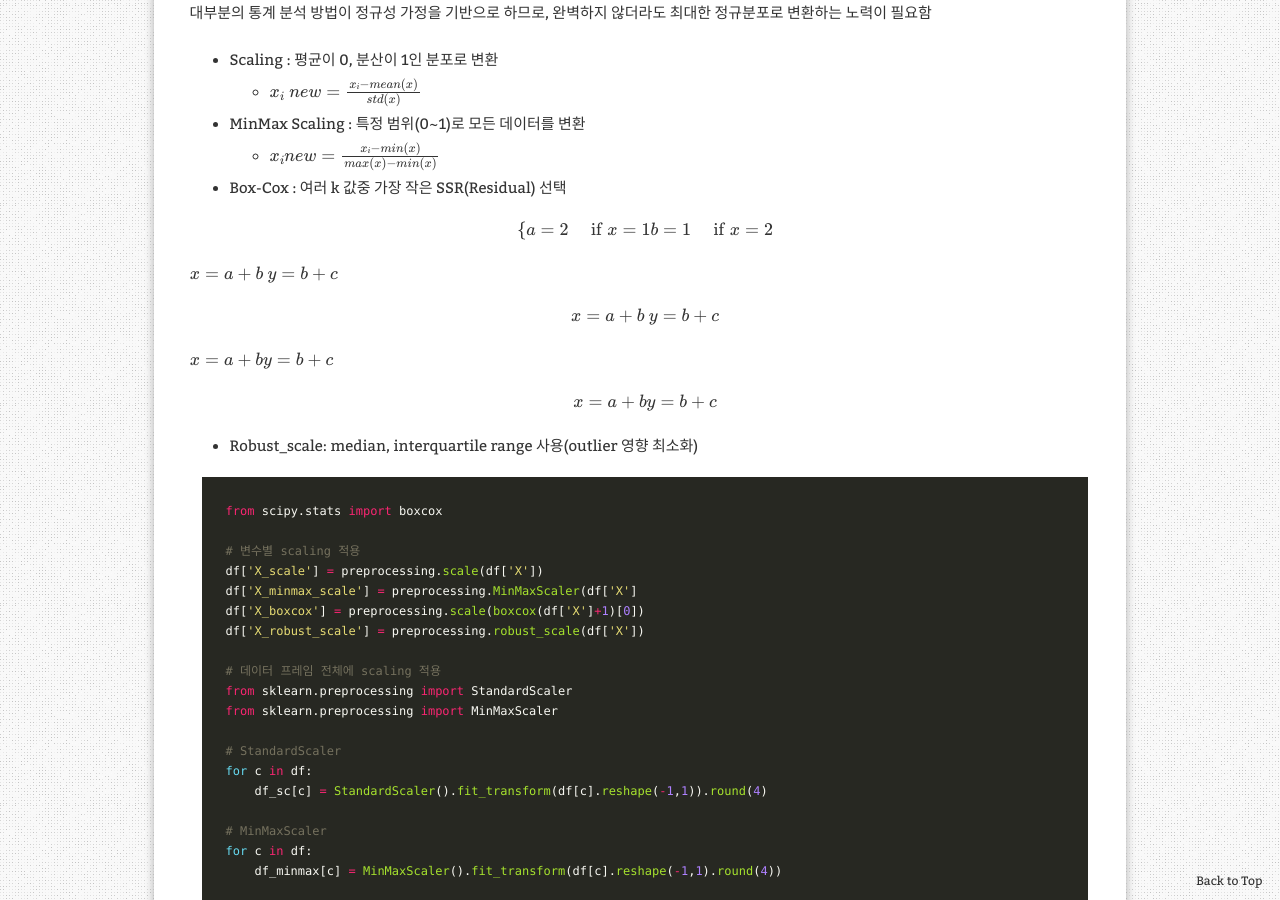
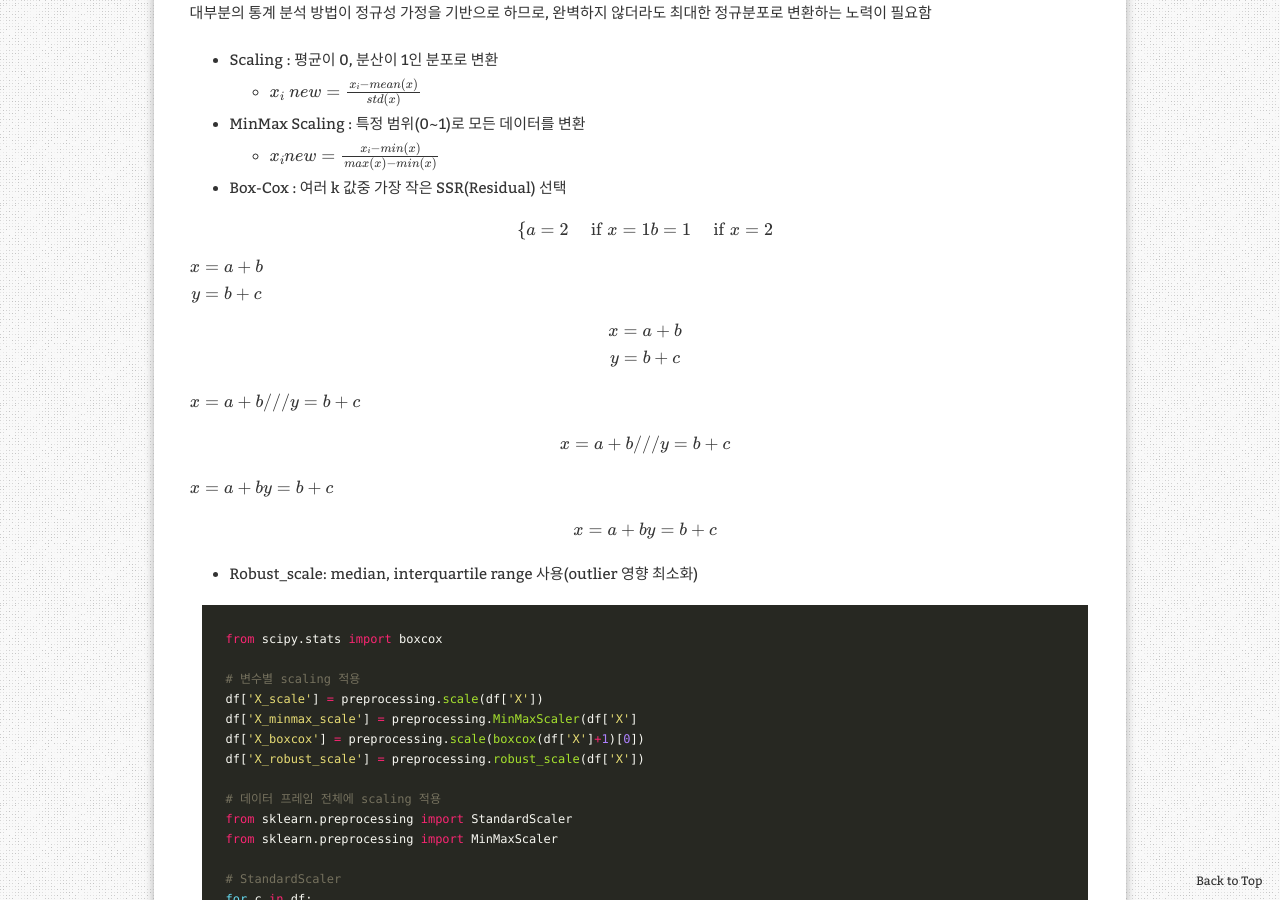
Before and after one commit to aristohyun/aristohyun.github.io, a Jekyll site: the page built from _posts/2021-07-08-Pre-Processing-data.md, in a window 1280 px wide and 900 px high, scrolled down 3595 px. Built offline with Jekyll 4.4.1, drawn with Linux system fonts in a browser that asks for light colours; formulas are drawn with MathJax 3; comment, search, counter and statistics services are not loaded.

Commit message:
Update 2021-07-08-Pre-Processing-data.md

```diff
--- a/_posts/2021-07-08-Pre-Processing-data.md
+++ b/_posts/2021-07-08-Pre-Processing-data.md
@@ -138,15 +138,19 @@ df_log = df.apply(lambda x: np.log(x+1))
 \end{cases}
 @
 
-$ \displaylines{x = a + b \\ y = b + c} $
+$ \displaylines{x = a + b \\\ y = b + c} $
 
-@ \displaylines{x = a + b \\ y = b + c} @
+@ \displaylines{x = a + b \\\ y = b + c} @
 
-$ \displaylines{x = a + b <br>
-y = b + c} $
 
-@ \displaylines{x = a + b <br>
-y = b + c} @
+$ \displaylines{x = a + b /// y = b + c} $
+
+@ \displaylines{x = a + b /// y = b + c} @
+
+
+$ \displaylines{x = a + b y = b + c} $
+
+@ \displaylines{x = a + b y = b + c} @
 
 - Robust_scale: median, interquartile range 사용(outlier 영향 최소화)
 
```
